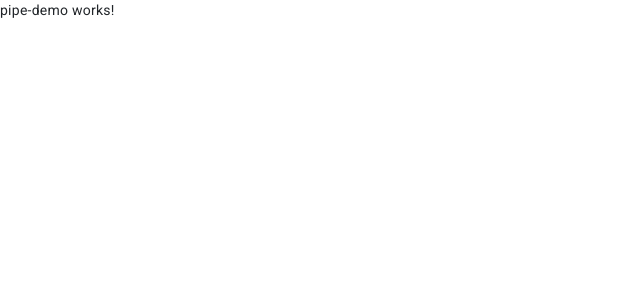
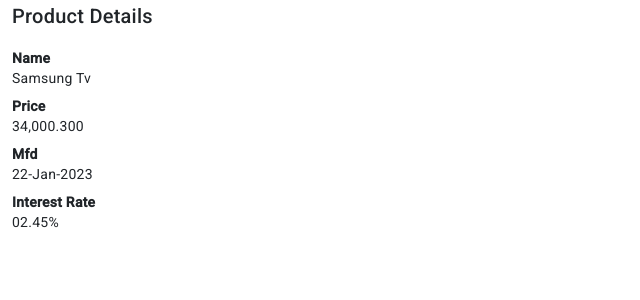
Before and after one commit to adesh-mhetre/Angular, an Angular app: page / in a window 1280 px wide. Shown: the top 300 px of the page, without its empty margins (0-640 px from the left). Built offline with nearby package versions, Linux system fonts and the light colour scheme.

Commit message:
Pipe Demo Component

```diff
--- a/projects/shopping/src/app/components/pipe-demo/pipe-demo.component.html
+++ b/projects/shopping/src/app/components/pipe-demo/pipe-demo.component.html
@@ -1 +1,13 @@
-<p>pipe-demo works!</p>
+<div class="container-fluid">
+    <h2>Product Details</h2>
+    <dl>
+        <dt>Name</dt>
+        <dd>{{Product.Name | titlecase}}</dd>
+        <dt>Price</dt>
+        <dd>{{Product.Price | number:'5.3'}}</dd>
+        <dt>Mfd</dt>
+        <dd>{{Product.Mfd | date : 'dd-MMM-yyyy'}}</dd>
+        <dt>Interest Rate</dt>
+        <dd>{{Product.Rate | percent:'2.2'}}</dd>
+    </dl>
+</div>
--- a/projects/shopping/src/app/components/pipe-demo/pipe-demo.component.ts
+++ b/projects/shopping/src/app/components/pipe-demo/pipe-demo.component.ts
@@ -6,5 +6,10 @@
   styleUrl: './pipe-demo.component.css'
 })
 export class PipeDemoComponent {
-
+  public Product:{Name:string, Price:number, Mfd:Date, Rate:number}={
+    Name: 'Samsung Tv',
+    Price: 34000.30,
+    Mfd: new Date("2023-01-22"),
+    Rate : 0.0245
+  }
 }
```
Also changed, not shown: 1 other file (tests, documents, lock files or other folders).
